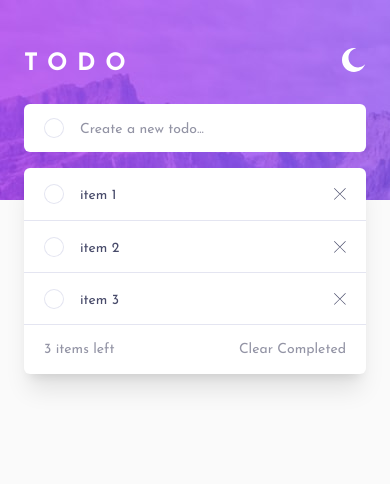
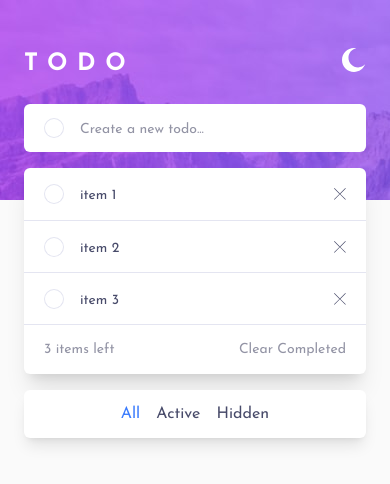
Before and after one commit to danaYatsuta/fm-todo-app, a Vue app: page / in a window 390 px wide. Shown: the top 484 px of the page. Built offline with nearby package versions, Linux system fonts and the light colour scheme.

Commit message:
Mobile filter buttons

```diff
--- /dev/null
+++ b/src/components/FilterRadioButton.vue
@@ -0,0 +1,18 @@
+<script>
+export default {
+  props: {
+    id: String,
+    isChecked: {
+      type: Boolean,
+      default: false
+    }
+  }
+}
+</script>
+
+<template>
+  <div>
+    <input type="radio" name="todo-filter" :id="id" class="peer hidden" :checked="isChecked" />
+    <label :for="id" class="cursor-pointer peer-checked:text-bright-blue"><slot></slot></label>
+  </div>
+</template>
--- a/src/components/TheTodoList.vue
+++ b/src/components/TheTodoList.vue
@@ -1,11 +1,13 @@
 <script>
 import TodoListForm from './TodoListForm.vue'
 import TodoListItem from './TodoListItem.vue'
+import FilterRadioButton from './FilterRadioButton.vue'
 
 export default {
   components: {
     TodoListForm,
-    TodoListItem
+    TodoListItem,
+    FilterRadioButton
   }
 }
 </script>
@@ -27,6 +29,14 @@ export default {
           <button>Clear Completed</button>
         </div>
       </AppCard>
+
+      <AppCard class="shadow-lg">
+        <div class="flex h-12 items-center justify-center gap-4 text-base">
+          <FilterRadioButton id="all" :isChecked="true">All</FilterRadioButton>
+          <FilterRadioButton id="active">Active</FilterRadioButton>
+          <FilterRadioButton id="hidden">Hidden</FilterRadioButton>
+        </div>
+      </AppCard>
     </div>
   </div>
 </template>
```
